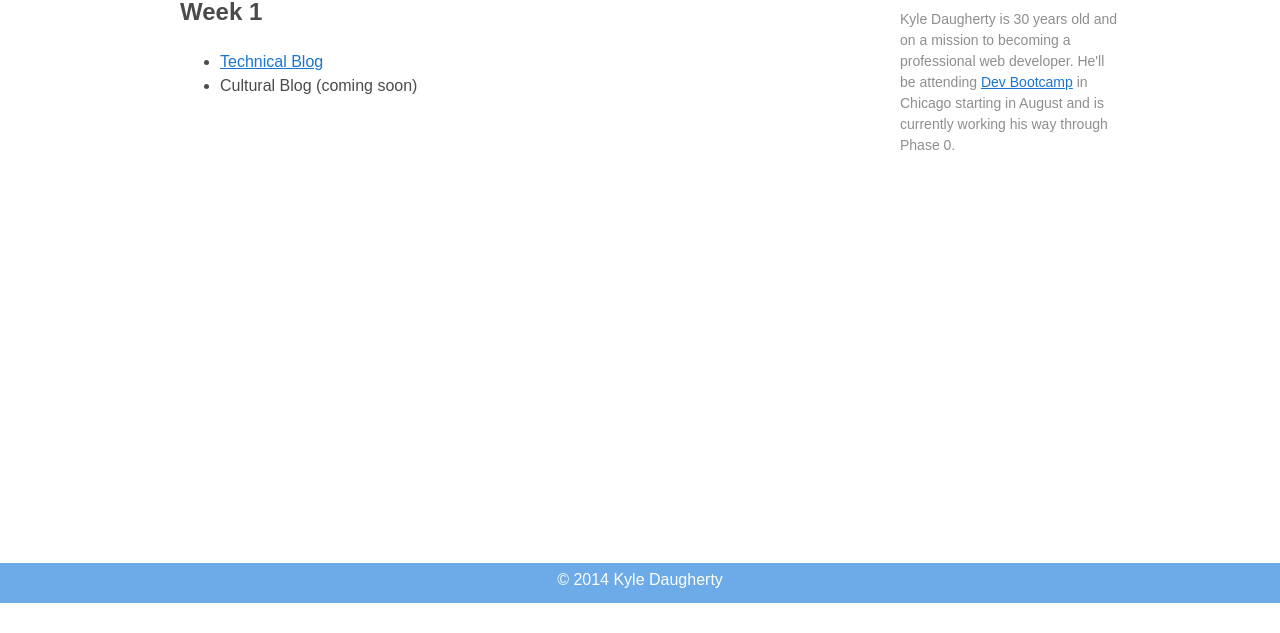
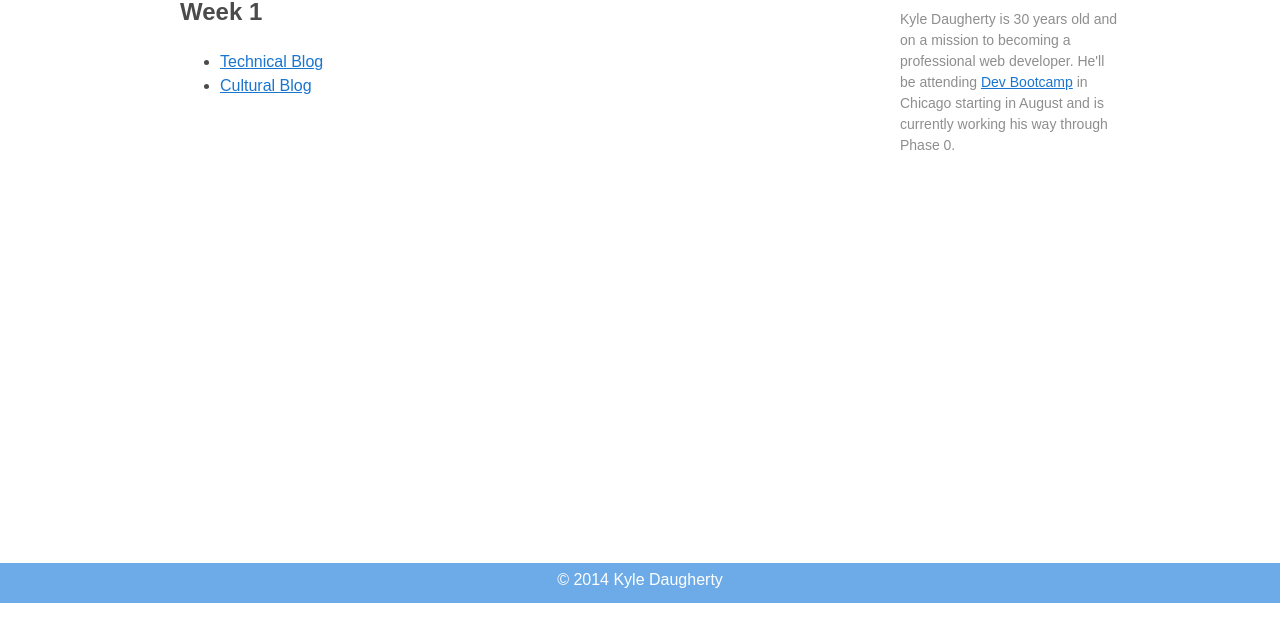
Before and after one commit to kyledaugherty/kyledaugherty.github.io, a plain HTML site: page index.html in a window 1280 px wide. Shown: the part 167-800 px from the top of the page. Drawn offline with Linux system fonts and the light colour scheme.

Commit message:
Add link to cultural blog post

```diff
--- a/index.html
+++ b/index.html
@@ -20,7 +20,7 @@
         <h2>Week 1</h2>
         <ul>
           <li><a href="unit1_projects/blog_posts/week1_technical.html">Technical Blog</a></li>
-          <li>Cultural Blog (coming soon)</li>
+          <li><a href="unit1_projects/blog_posts/week1_cultural.html">Cultural Blog</a></li>
         </ul>
       </div>
     </div>
```
